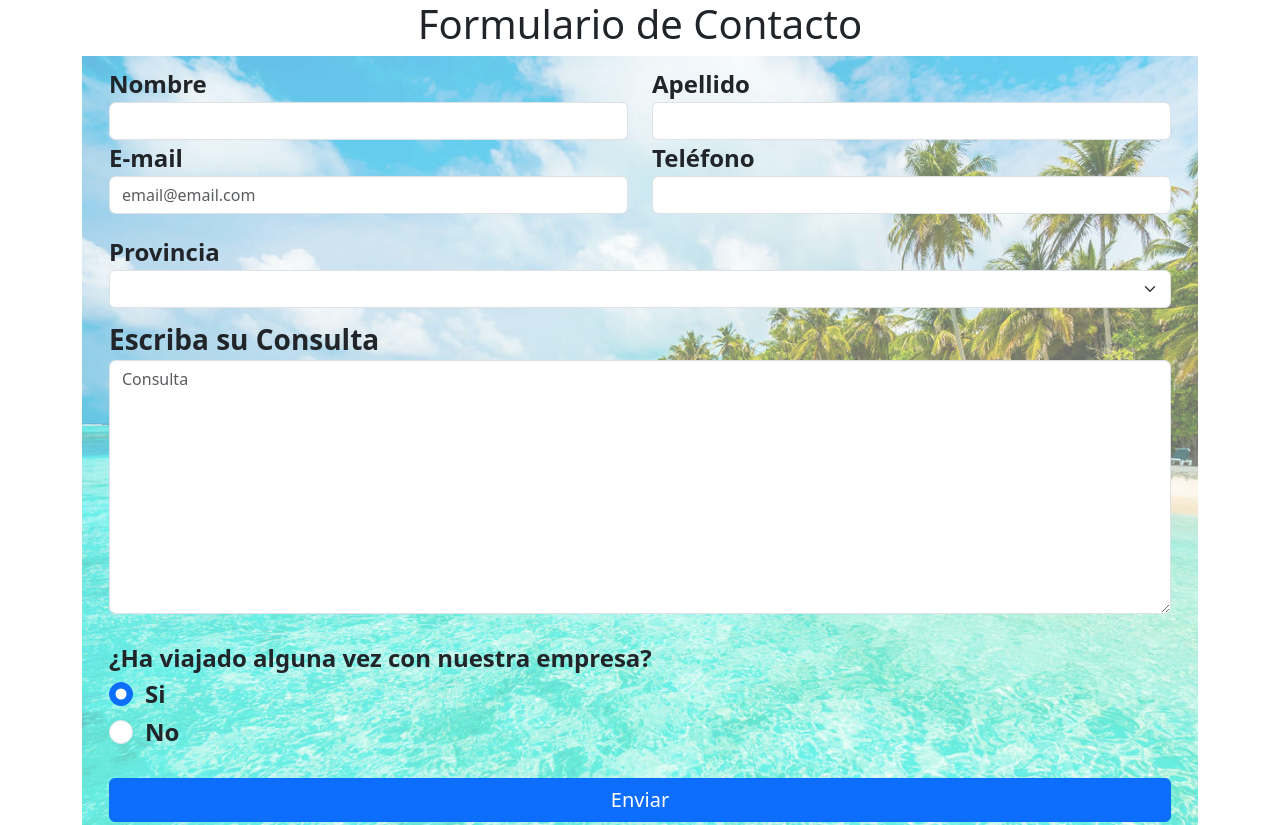
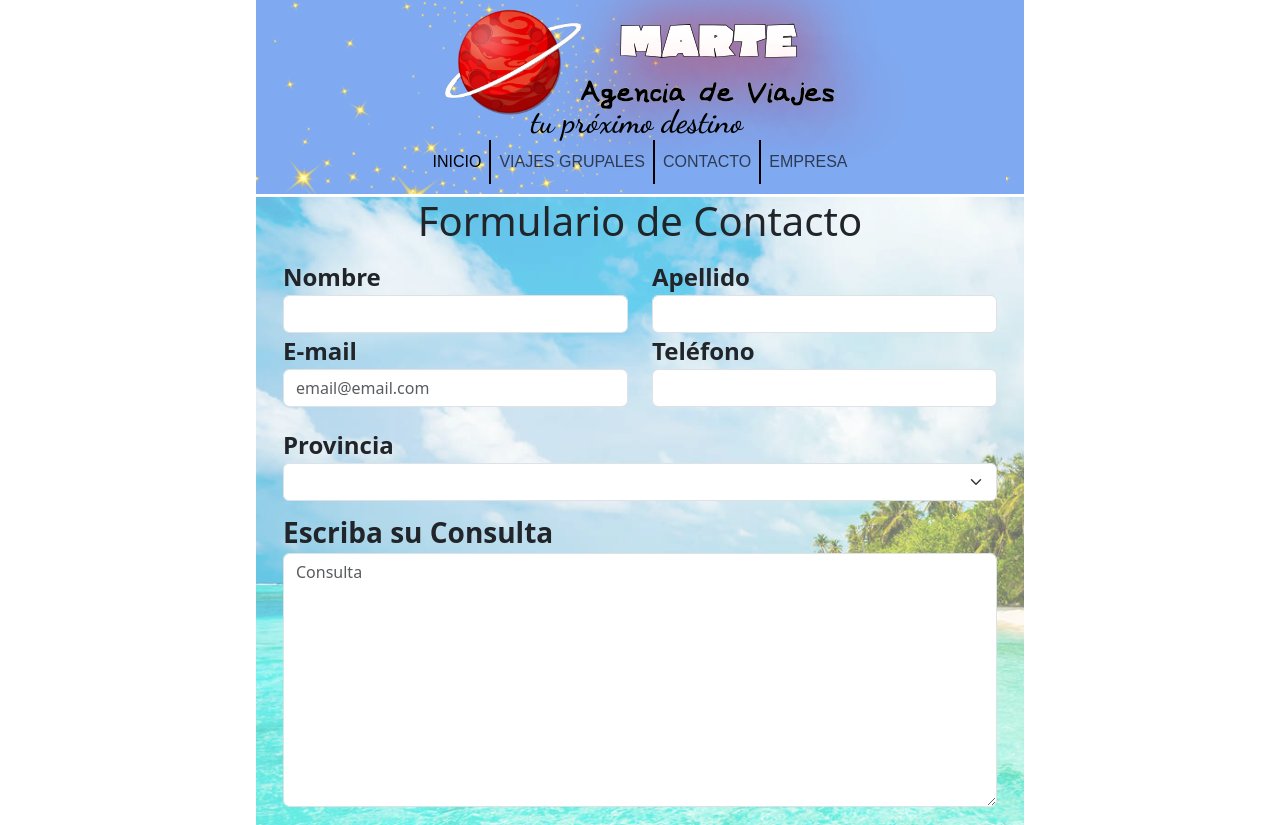
Before and after one commit to MatiasGoenaga/Grupo-5, a plain HTML site: page contacto.html in a window 1280 px wide. Shown: the top 825 px of the page. Drawn offline with nearby package versions, Linux system fonts and the light colour scheme.

Commit message:
Arreglado la pagina contacto con Header incluido

```diff
--- a/Css/contacto.css
+++ b/Css/contacto.css
@@ -1,3 +1,5 @@
+@import url(index.css);
+
 .uno {
   position: relative;
 }
@@ -12,8 +14,9 @@
   opacity: 0.6;
 }
 
-h1 {
+#titulo_form {
   text-align: center;
+  margin-bottom: 4px;
 }
 form {
   position: relative;
--- a/Css/empresa.css
+++ b/Css/empresa.css
@@ -26,6 +26,9 @@
 }
 .imagen {
   display: none;
+}
+.destacado {
+  font-weight: bold;
 }
 
 @media screen and (min-width: 768px) {
--- a/Css/index.css
+++ b/Css/index.css
@@ -23,8 +23,8 @@ body {
   box-sizing: border-box;
 }
 header {
+  background-image: url(../img/estrellas.png);
   background-color: rgb(127, 169, 240);
-  background-image: url(/img/estrellas.png);
 }
 .logo {
   display: flex;
@@ -92,10 +92,17 @@ h3 {
 .nav-link:hover {
   font-weight: bold;
   text-decoration: underline;
-  text-shadow: 1px 2px 18px #e81919;
+  text-shadow: 2px 2px 18px #e81919;
+  transform: translateY(-2px);
+  transition: all 0.2s;
 }
 
 @media screen and (min-width: 768px) {
+  body {
+    margin: auto;
+    width: 92%;
+  }
+
   .imagen_1 {
     max-width: 30%;
   }
@@ -113,7 +120,7 @@ h3 {
   }
   .navbar {
     min-height: 100px;
-    margin-bottom: 15px;
+    margin-bottom: 3px;
     border: 1px solid transparent;
   }
   .nav-item {
--- a/contacto.html
+++ b/contacto.html
@@ -3,20 +3,79 @@
   <head>
     <meta charset="UTF-8" />
     <meta name="viewport" content="width=device-width, initial-scale=1.0" />
+    <link rel="icon" href="img/Logo_marte.png" type="image/x-icon" />
     <link
       href="https://cdn.jsdelivr.net/npm/bootstrap@5.3.0/dist/css/bootstrap.min.css"
       rel="stylesheet"
       integrity="sha384-9ndCyUaIbzAi2FUVXJi0CjmCapSmO7SnpJef0486qhLnuZ2cdeRhO02iuK6FUUVM"
       crossorigin="anonymous"
     />
+    <link
+      rel="stylesheet"
+      href="https://cdnjs.cloudflare.com/ajax/libs/animate.css/4.1.1/animate.min.css"
+    />
     <link rel="stylesheet" href="Css/contacto.css" />
     <title>Contacto</title>
   </head>
   <body>
-    <div class="container fluid">
-      <h1>Formulario de Contacto</h1>
+    <header class="container fluid">
+      <nav class="navbar navbar-expand-md">
+        <div class="container">
+          <div class="logo">
+            <div class="logo_2">
+              <img
+                class="imagen_1"
+                src="img/Logo_marte.png"
+                alt="logo de la Empresa"
+              />
+              <div class="texto_titulo">
+                <h1 id="titulo">MARTE</h1>
+                <h2 id="titulo_2">Agencia de Viajes</h2>
+              </div>
+            </div>
+            <h3
+              class="animate__animated animate__zoomInLeft animate__delay-2s"
+              id="titulo_3"
+            >
+              tu próximo destino
+            </h3>
+          </div>
+          <button
+            class="navbar-toggler mx-auto"
+            type="button"
+            data-bs-toggle="collapse"
+            data-bs-target="#navbarNav"
+            aria-controls="navbarNav"
+            aria-expanded="false"
+            aria-label="Toggle navigation"
+          >
+            <span class="navbar-toggler-icon"></span>
+          </button>
+          <div class="collapse navbar-collapse mx-auto" id="navbarNav">
+            <ul class="navbar-nav mx-auto">
+              <li class="nav-item">
+                <a class="nav-link active" aria-current="page" href="index.html"
+                  >INICIO
+                </a>
+              </li>
+              <li class="nav-item">
+                <a class="nav-link" href="#">VIAJES GRUPALES </a>
+              </li>
+              <li class="nav-item">
+                <a class="nav-link" href="contacto.html">CONTACTO </a>
+              </li>
+              <li class="nav-item">
+                <a class="nav-link" href="empresa.html">EMPRESA</a>
+              </li>
+            </ul>
+          </div>
+        </div>
+      </nav>
+    </header>
+
     <div class="uno">
       <form class="row" method="">
+        <h1 id="titulo_form">Formulario de Contacto</h1>
         <div class="col-6 mb-3">
           <label class="label fs-4 fw-bold" for="nombre">Nombre</label>
           <input
@@ -130,6 +189,7 @@
         <h2 class="text-center fs-2">Gracias por su consulta</h2>
       </form>
     </div>
-    </div>
+
+    <script src="https://cdn.jsdelivr.net/npm/bootstrap@5.2.3/dist/js/bootstrap.bundle.min.js"></script>
   </body>
 </html>
```
Also changed, not shown: empresa.html (+7 -6 lines). Lines whose indentation alone changed are shown as unchanged.
